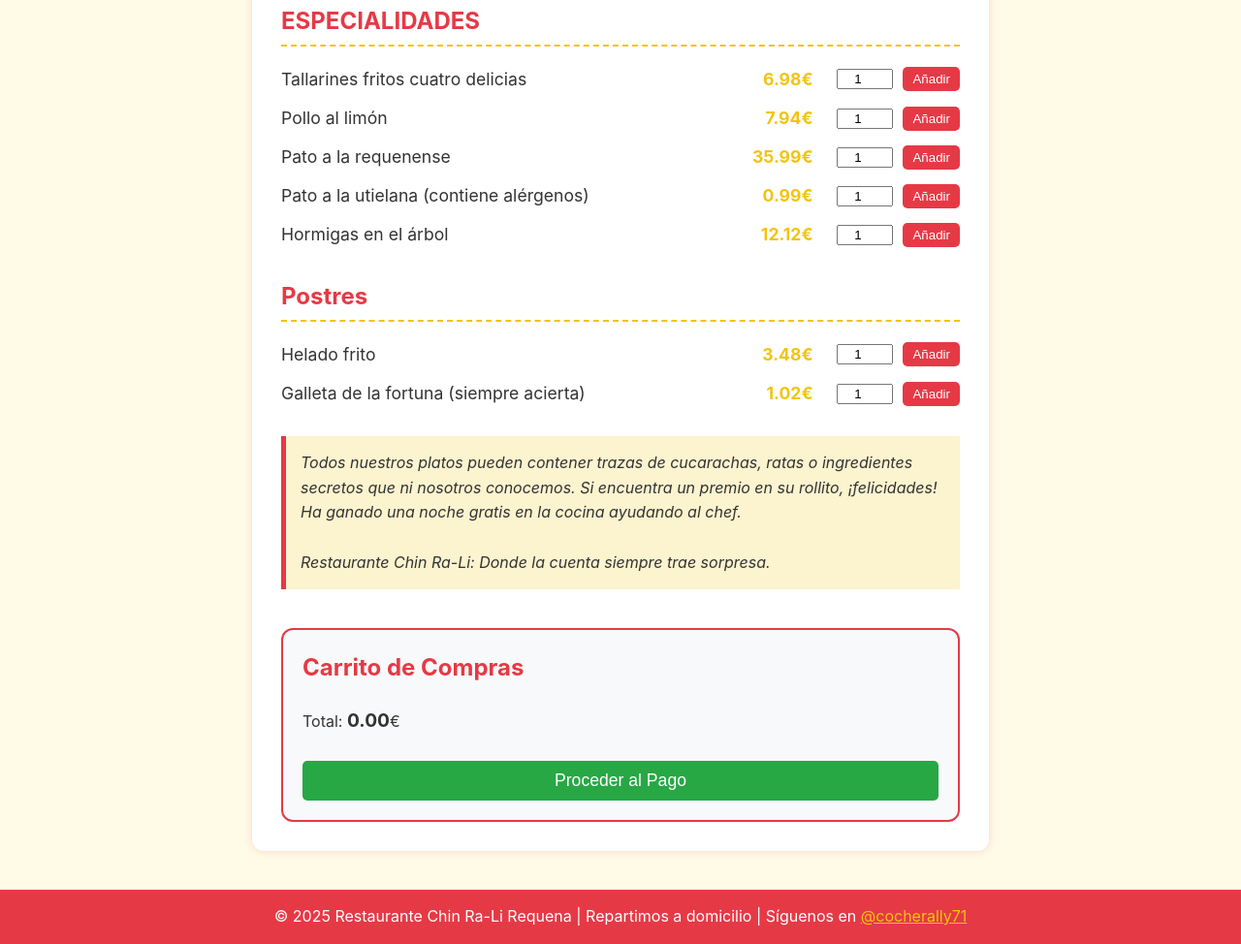
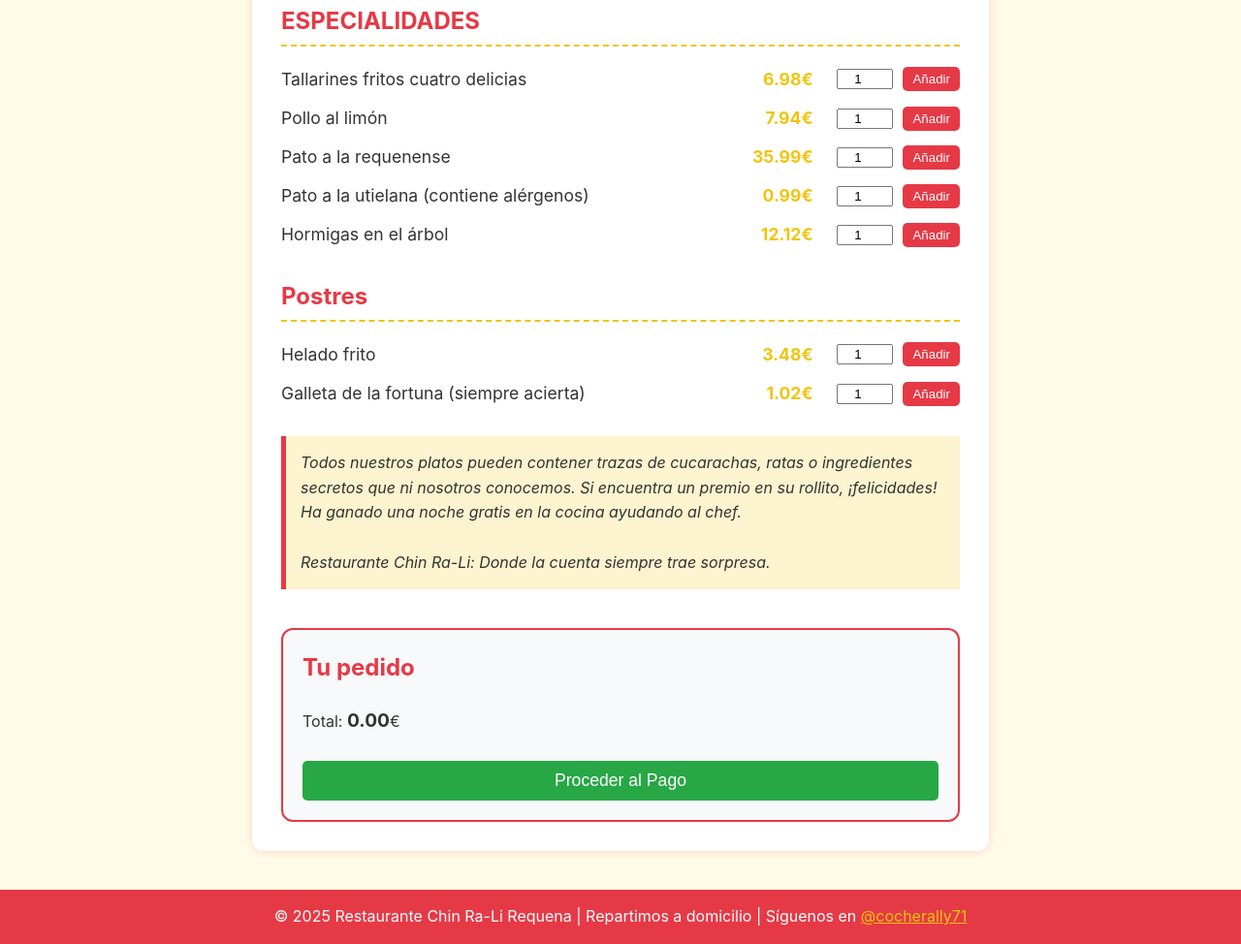
Before and after one commit to chinrali/chinrali.github.io, a plain HTML site: page index.html in a window 1280 px wide. Shown: the part 772-1746 px from the top of the page at 97% size. Drawn offline with Linux system fonts and the light colour scheme.

Commit message:
Update index.html

```diff
--- a/index.html
+++ b/index.html
@@ -182,7 +182,7 @@
             <em>Restaurante Chin Ra-Li: Donde la cuenta siempre trae sorpresa.</em>
         </div>
         <div id="cart-section">
-            <h2>Carrito de Compras</h2>
+            <h2>Tu pedido</h2>
             <ul id="cart-items">
                 <!-- Los productos del carrito se añadirán aquí -->
             </ul>
```
